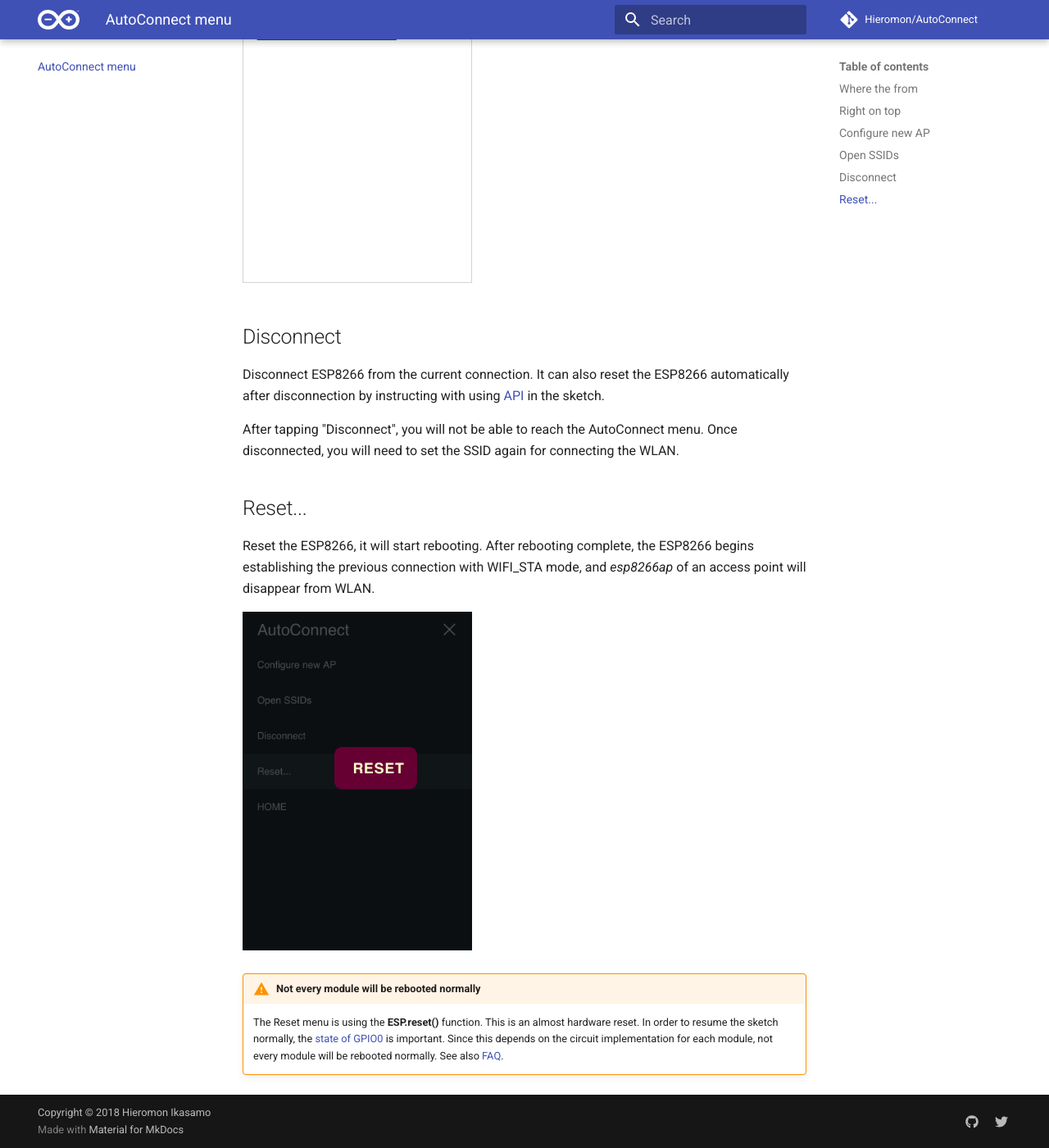
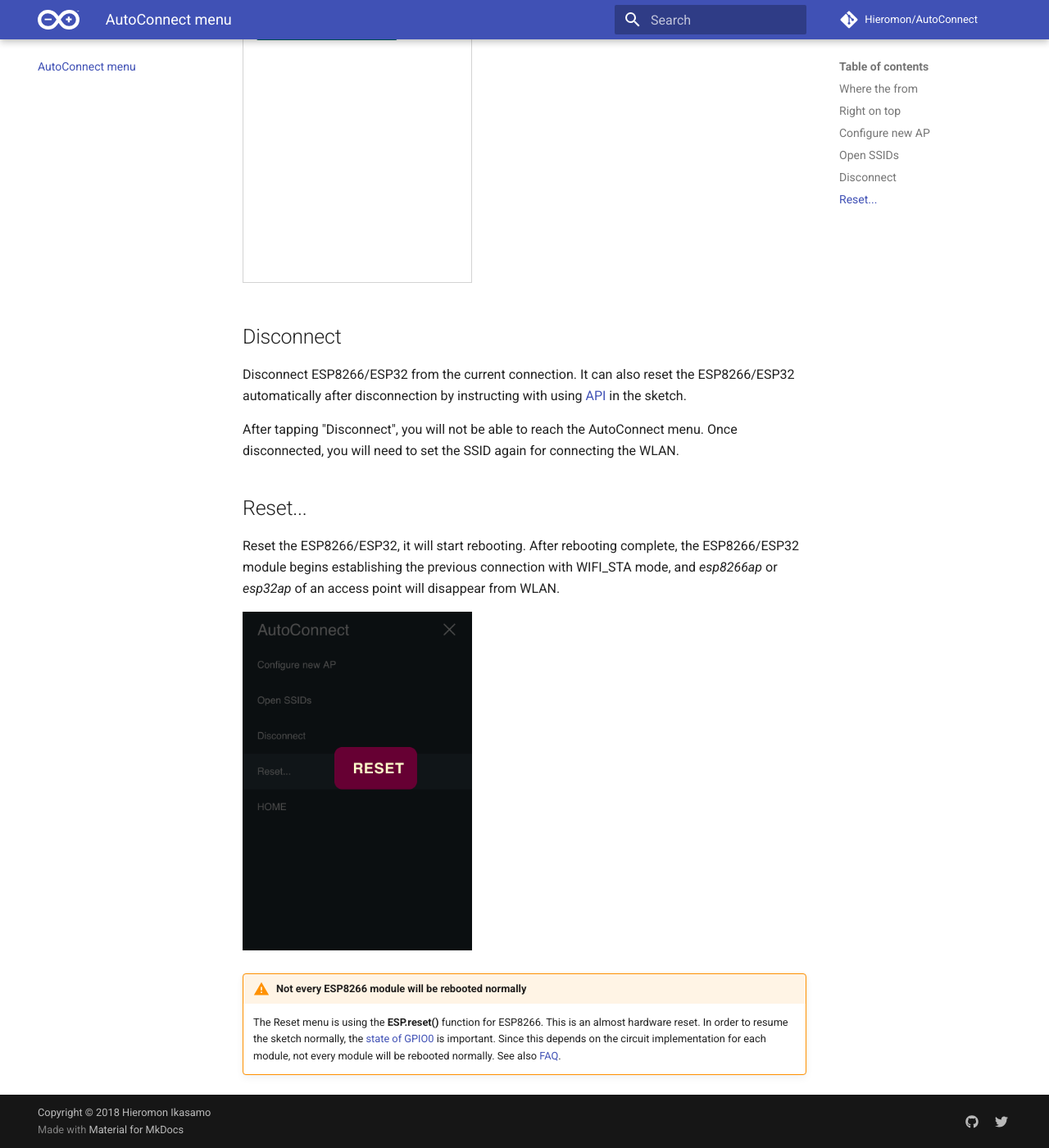
Before and after one commit to Hieromon/AutoConnect, an MkDocs documentation site: the page built from mkdocs/menu.md, in a window 1280 px wide and 1400 px high, scrolled down 2729 px. Shown: the whole window at 82% size. Built offline with MkDocs 1.6.1 and Material for MkDocs 9.7.7, drawn with Linux system fonts in a browser that asks for light colours; comment, search, counter and statistics services are not loaded; old or Windows-style settings are respelled for this version of MkDocs; some of the changed text lies outside the part shown.

Commit message:
Supports ESP32

```diff
--- a/mkdocs.yml
+++ b/mkdocs.yml
@@ -1,6 +1,6 @@
 # Project information
-site_name: 'AutoConnect for ESP8266'
-site_description: 'ESP8266 WLAN configuration at run time with web interface'
+site_name: 'AutoConnect for ESP8266/ESP32'
+site_description: 'ESP8266/ESP32 WLAN configuration at run time with web interface'
 site_author: 'Hieromon Ikasamo'
 site_url: 'https://Hieromon.github.io/AutoConnect/'
 
--- a/mkdocs/menu.md
+++ b/mkdocs/menu.md
@@ -3,7 +3,7 @@
 
 ## <i class="fa fa-external-link"></i> Where the from
 
-The AutoConnect menu appears when you access the **AutoConnect root path**. It is assigned "**/_ac**" located on ESP8266 *local IP address* by default. This location can be changed in the sketch. The following screen will appear at access to `http://{localIP}/_ac` as the root path. This is the statistics of the current WiFi connection. You can access the menu from the here, to invoke it tap <i class="fa fa-bars"></i> at right on top. (e.g. `http://192.168.244.1/_ac` for SoftAP mode.)
+The AutoConnect menu appears when you access the **AutoConnect root path**. It is assigned "**/_ac**" located on ESP8266/ESP32 *local IP address* by default. This location can be changed in the sketch. The following screen will appear at access to `http://{localIP}/_ac` as the root path. This is the statistics of the current WiFi connection. You can access the menu from the here, to invoke it tap <i class="fa fa-bars"></i> at right on top. (e.g. `http://192.168.244.1/_ac` for SoftAP mode.)
 
 <img src="../images/ac.png" style="border-style:solid;border-width:1px;border-color:lightgrey;width:280px;" />
 
@@ -17,7 +17,7 @@
 - **Configure new AP**: Configure SSID and Password for new access point.
 - **Open SSIDs**: Opens the past SSID which has been established connection from EEPROM.
 - **Disconnect**: Disconnects current connection.
-- **Reset...**: Rest the ESP8266 module.
+- **Reset...**: Rest the ESP8266/ESP32 module.
 - **HOME**: Return to user home page.
 
 <img src="../images/menu.png" style="width:280px;" />
@@ -31,21 +31,21 @@
 
 ## <i class="fa fa-bars"></i> Open SSIDs
 
-Once it was established connection, its SSID and Password will be stored to the EEPROM of ESP8266 automatically. The **Open SSIDs** menu reads the saved SSID credentials from the EEPROM. The stored credential data are listed by the SSID as shown below. Its label is a clickable button. Tap the SSID button, starts connection it.
+Once it was established connection, its SSID and Password will be stored to the EEPROM of ESP8266/ESP32 automatically. The **Open SSIDs** menu reads the saved SSID credentials from the EEPROM. The stored credential data are listed by the SSID as shown below. Its label is a clickable button. Tap the SSID button, starts connection it.
 
 <img src="../images/open.png" style="border-style:solid;border-width:1px;border-color:lightgrey;width:280px;" />
 
 ## <i class="fa fa-bars"></i> Disconnect
 
-Disconnect ESP8266 from the current connection. It can also reset the ESP8266 automatically after disconnection by instructing with using [API](api.md#autoreset) in the sketch.
+Disconnect ESP8266/ESP32 from the current connection. It can also reset the ESP8266/ESP32 automatically after disconnection by instructing with using [API](api.md#autoreset) in the sketch.
 
 After tapping "Disconnect", you will not be able to reach the AutoConnect menu. Once disconnected, you will need to set the SSID again for connecting the WLAN.
 
 ## <i class="fa fa-bars"></i> Reset...
 
-Reset the ESP8266, it will start rebooting. After rebooting complete, the ESP8266 begins establishing the previous connection with WIFI_STA mode, and *esp8266ap* of an access point will disappear from WLAN.
+Reset the ESP8266/ESP32, it will start rebooting. After rebooting complete, the ESP8266/ESP32 module begins establishing the previous connection with WIFI_STA mode, and *esp8266ap* or *esp32ap* of an access point will disappear from WLAN.
 
 <img src="../images/resetting.png" style="width:280px;" />
 
-!!! warning "Not every module will be rebooted normally"
-    The Reset menu is using the **ESP.reset()** function. This is an almost hardware reset. In order to resume the sketch normally, the [state of GPIO0](https://github.com/esp8266/esp8266-wiki/wiki/Boot-Process#esp-boot-modes) is important. Since this depends on the circuit implementation for each module, not every module will be rebooted normally. See also [FAQ](faq.md#hang-up-after-reset).
+!!! warning "Not every ESP8266 module will be rebooted normally"
+    The Reset menu is using the **ESP.reset()** function for ESP8266. This is an almost hardware reset. In order to resume the sketch normally, the [state of GPIO0](https://github.com/esp8266/esp8266-wiki/wiki/Boot-Process#esp-boot-modes) is important. Since this depends on the circuit implementation for each module, not every module will be rebooted normally. See also [FAQ](faq.md#hang-up-after-reset).
```
Also changed, not shown: mkdocs/advancedusage.md (+1 -1 lines), mkdocs/gettingstarted.md (+6 -4 lines), mkdocs/index.md (+1 -5 lines).
